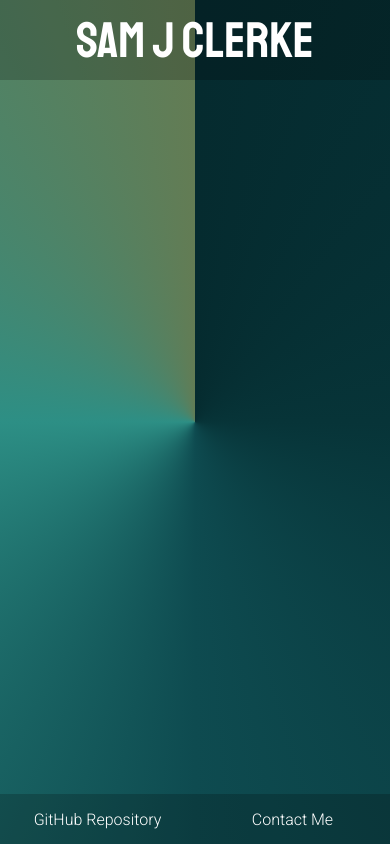
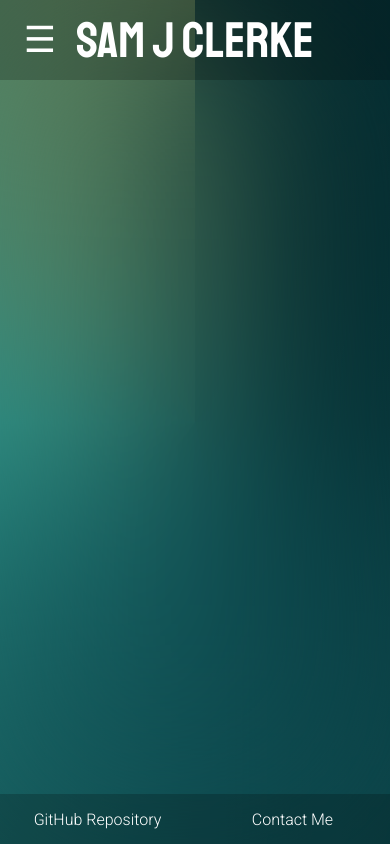
Before and after one commit to samuelclerke/samjclerke_website, a website: page public/index.html in a window 390 px wide. Drawn offline with Linux system fonts and the light colour scheme.

Commit message:
added hamburger menu button

```diff
--- a/public/index.html
+++ b/public/index.html
@@ -7,10 +7,10 @@
     </head>
   <body>
     <header>
-      <div class="pop-out-hamburger">
-
+      <div>
+        <button type="menu" class="pop-out-hamburger">☰</button>
       </div>
-      <h1 class="staatliches-regular">Sam J Clerke</h1>
+      <h1 class="staatliches-regular" style="transform: translateX(-40px);">Sam J Clerke</h1>
     </header>
 
     <main></main>
--- a/public/stylesheets/main.css
+++ b/public/stylesheets/main.css
@@ -18,6 +18,7 @@ body {
     var(--clr-5)
   );
   background-size: cover;
+  backdrop-filter: blur(100px);
 }
 
 /* GENERAL */
@@ -46,6 +47,24 @@ header {
   color: white;
 }
 
+/* POP-OUT MENU */
+
+.pop-out-hamburger {
+  background: none;
+  color: white;
+  height: 80px;
+  width: 80px;
+  border: none;
+  outline: none;
+  font-size: 30px;
+  transition: 0.3s;
+}
+
+.pop-out-hamburger:hover {
+  cursor: pointer;
+  font-size: 36px;
+  transition: 0.3s;
+}
 /* FOOTER */
 
 footer {
```
